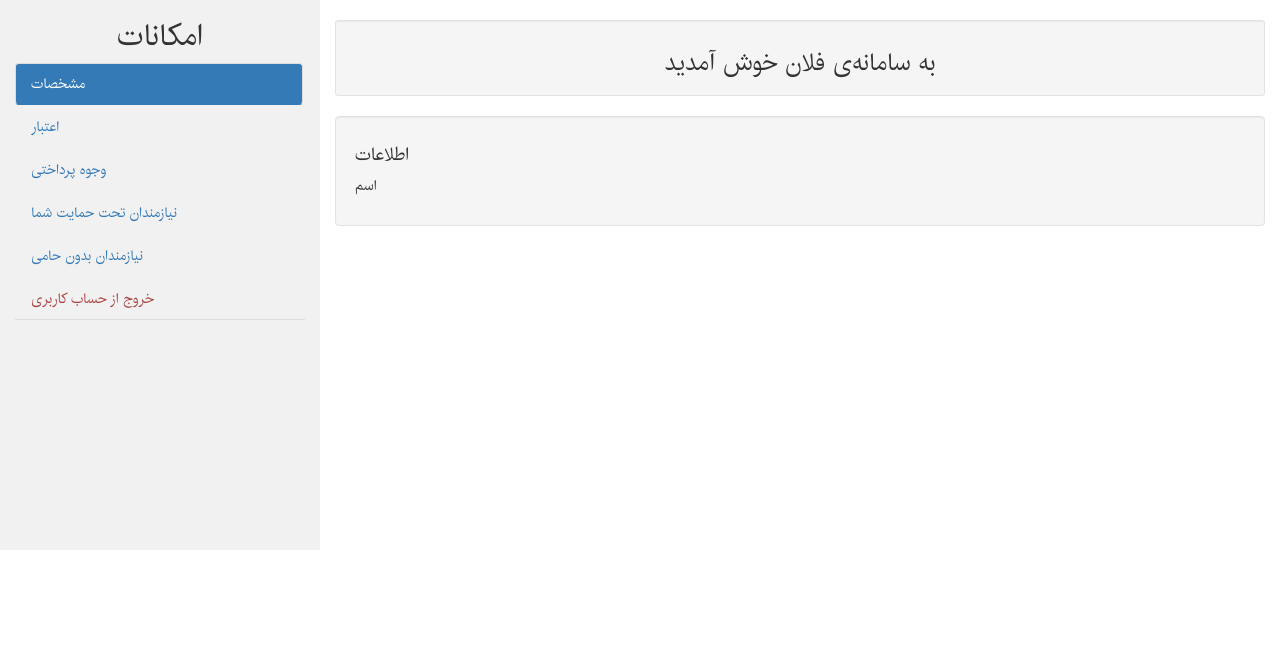
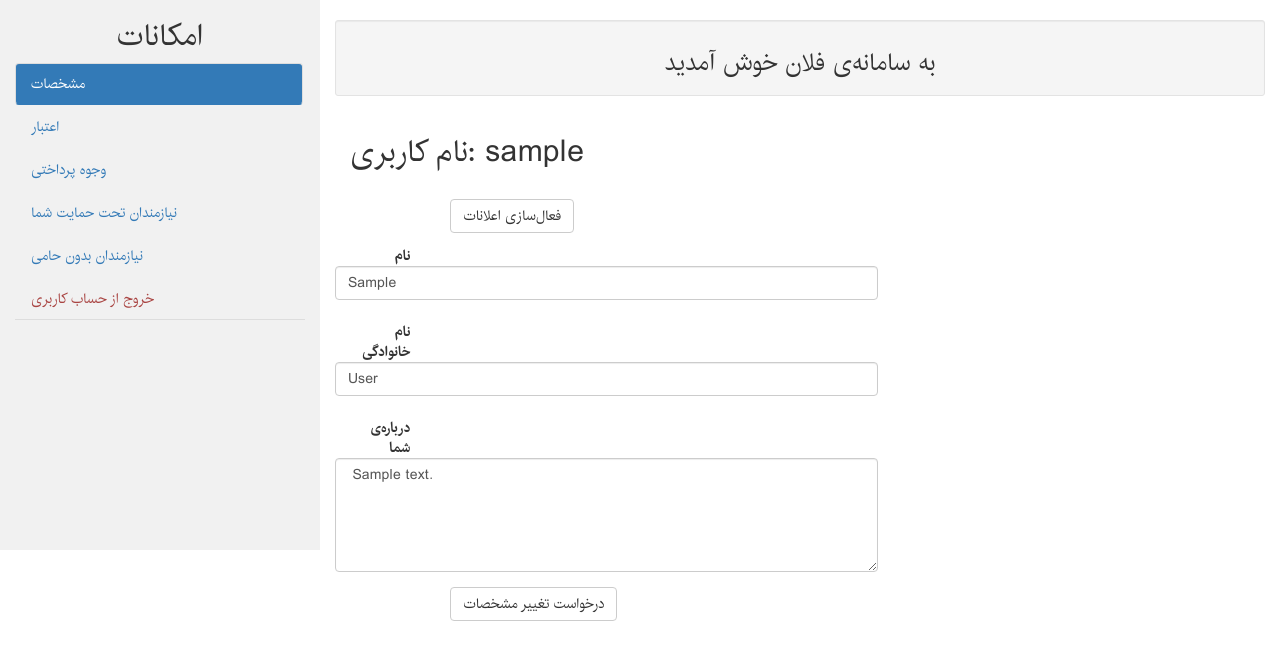
Before and after one commit to aarezou/SAD-Project, a Django app: page /tahapp/donor_view/ in a window 1280 px wide. Shown: the top 660 px of the page. Run offline with Django 3.2, Linux system fonts and the light colour scheme; a user stored in the database is signed in; tables that the repository leaves empty hold one stand-in row (values such as "Sample post"); some libraries are stand-ins or nearby versions.

Commit message:
info and email

```diff
--- a/tahapp/templates/tahapp/donor.html
+++ b/tahapp/templates/tahapp/donor.html
@@ -34,9 +34,49 @@
 		{% else %}
 		<div role="tabpanel" class="tab-pane" id="info">
 		{% endif %}
-			<div class="well">
-				<h4>اطلاعات</h4>
-				<p>اسم</p>
+			<div class="col-sm-7">
+				<h2> نام کاربری: {{ profile.user.username }}</h2>
+				<br>
+				<form action="" method="POST">
+					{% csrf_token %}
+					<div class="col-sm-offset-2 col-sm-10">
+						<button type="submit" class="btn btn-default">
+							{% if profile.email_enabled %}
+							غیرفعال‌سازی اعلانات
+							{% else %}
+							فعال‌سازی اعلانات
+							{% endif %}
+						</button>
+					</div>
+				<br><br>
+				</form>
+				<div class="form-group">
+					<form class="form-horizontal" action="{% url 'change_info' %}" method="POST">
+						{% csrf_token %}
+						<div class="form-group">
+							<label class="control-label col-sm-2" for="first_name">نام</label>
+							<input type="text" class="col-sm-10 form-control" name="first_name" id="first_name" value={{ profile.user.first_name }}>
+						</div>
+						<div class="form-group">
+							<label class="control-label col-sm-2" for="last_name">نام خانوادگی</label>
+							<input type="text" class="col-sm-10 form-control" name="last_name" id="last_name" value={{ profile.user.last_name }}>
+						</div>
+						<div class="form-group">
+							<label class="control-label col-sm-2" for="bio">درباره‌ی شما</label>
+							<textarea class="col-sm-10 form-control" rows="5" name="bio" id="bio"> {{ profile.bio }}</textarea>
+						</div>
+						<div class="col-sm-offset-2 col-sm-10">
+							<button type="submit" class="btn btn-default">درخواست تغییر مشخصات</button>
+						</div>
+					</form>
+				</div>
+				<br><br>
+				{% if info_change_success %}
+					<div class="alert alert-success">
+						<strong>درخواست تغییر مشخصات شما با موفقیت در صف تایید قرار گرفت.</strong>
+					</div>
+					<br>
+				{% endif %}
 			</div>
 		</div>
 		{% if credit_active %}
```
Also changed, not shown: tahapp/templates/tahapp/helper.html (+43 -3 lines), tahapp/templates/tahapp/needful.html (+16 -0 lines).
